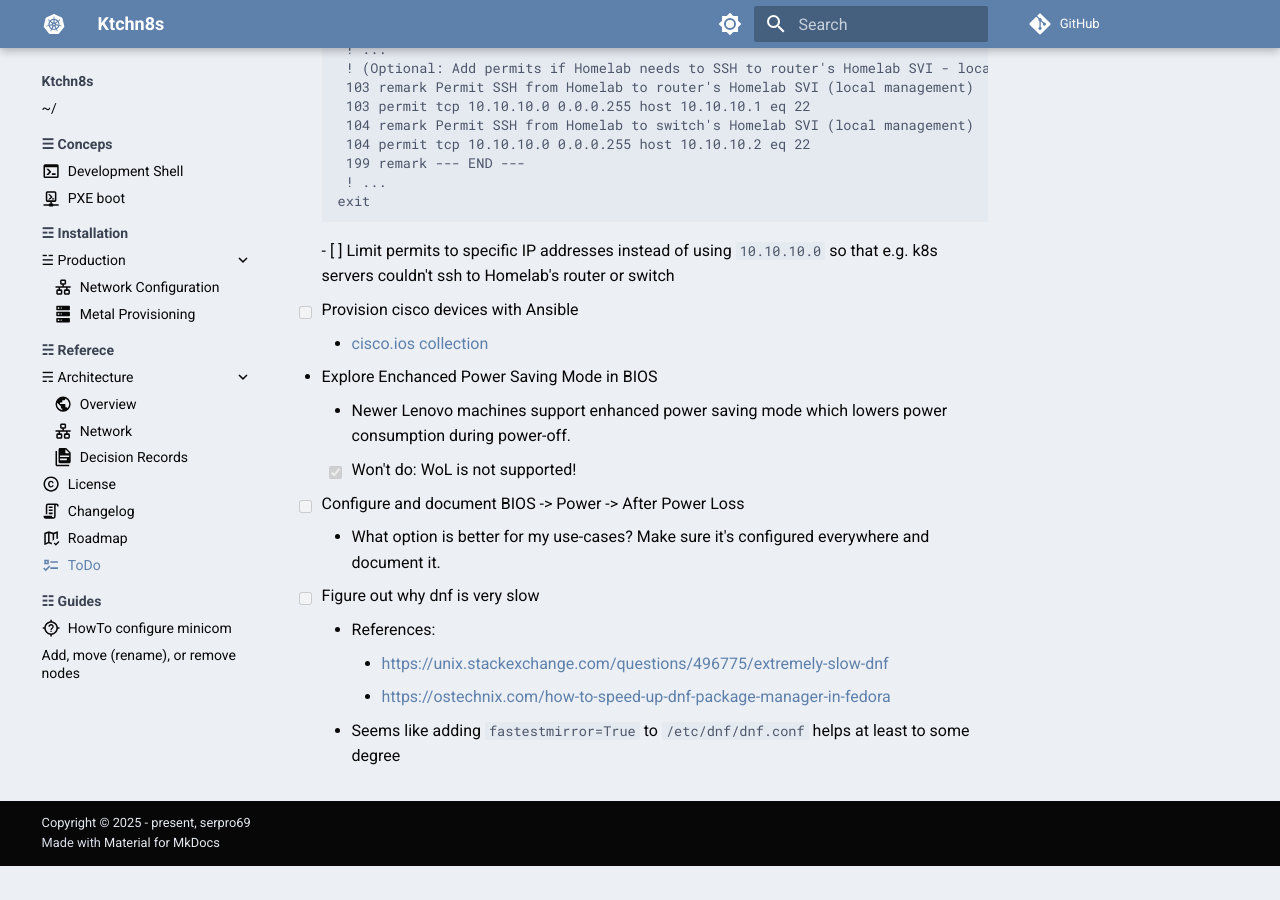
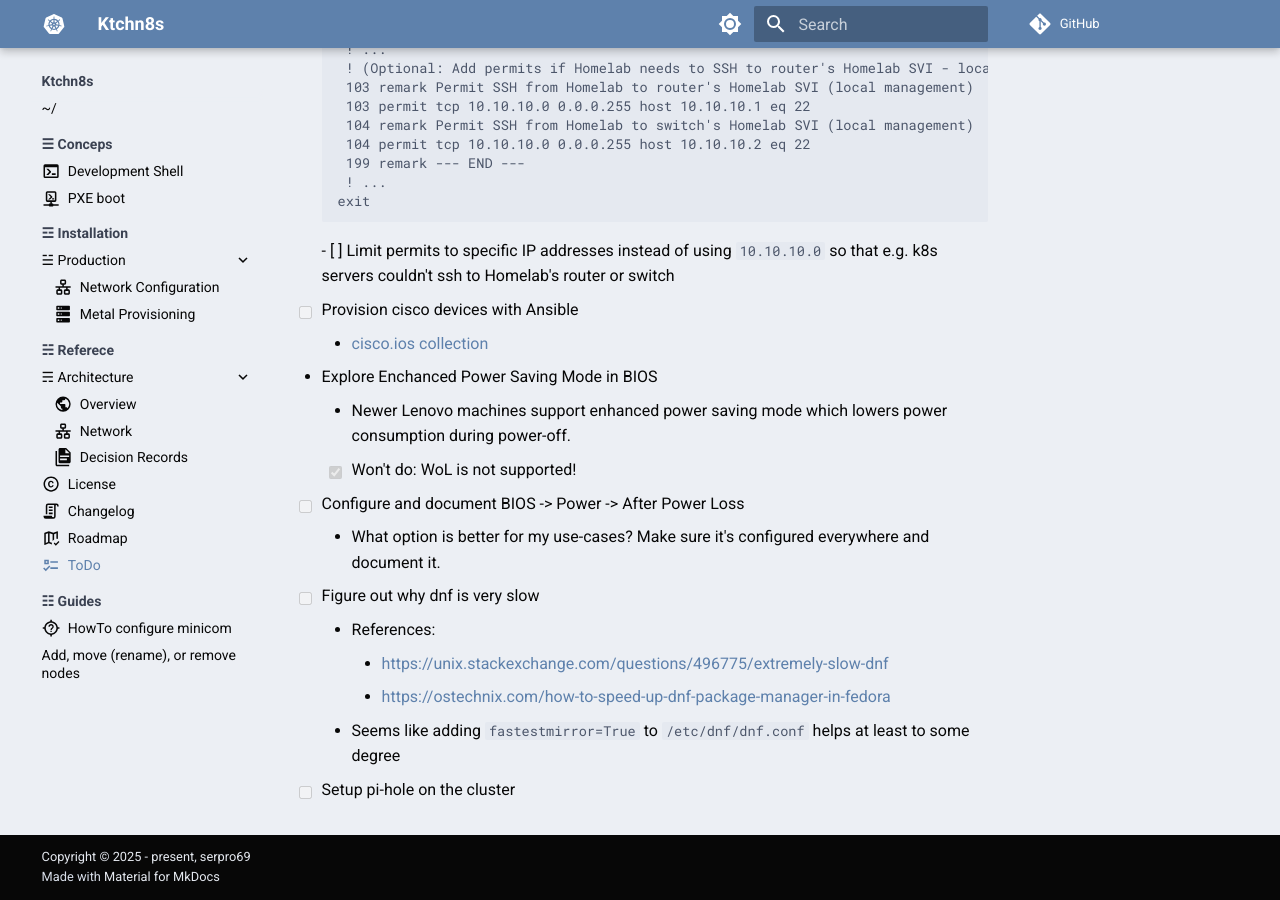
Before and after one commit to serpro69/ktchn8s, an MkDocs documentation site: the page built from docs/reference/todo.md, in a window 1280 px wide and 900 px high, scrolled down 2567 px. Built offline with MkDocs 1.6.1 and Material for MkDocs 9.7.7, drawn with Linux system fonts in a browser that asks for light colours; comment, search, counter and statistics services are not loaded; before the commit the page ends 3433 px from its top, so only the background shows below that.

Commit message:
Add todo

```diff
--- a/docs/reference/todo.md
+++ b/docs/reference/todo.md
@@ -126,3 +126,5 @@ icon: material/format-list-checks
         - <https://unix.stackexchange.com/questions/496775/extremely-slow-dnf>
         - <https://ostechnix.com/how-to-speed-up-dnf-package-manager-in-fedora>
     - Seems like adding `fastestmirror=True` to `/etc/dnf/dnf.conf` helps at least to some degree
+
+- [ ] Setup pi-hole on the cluster
```
